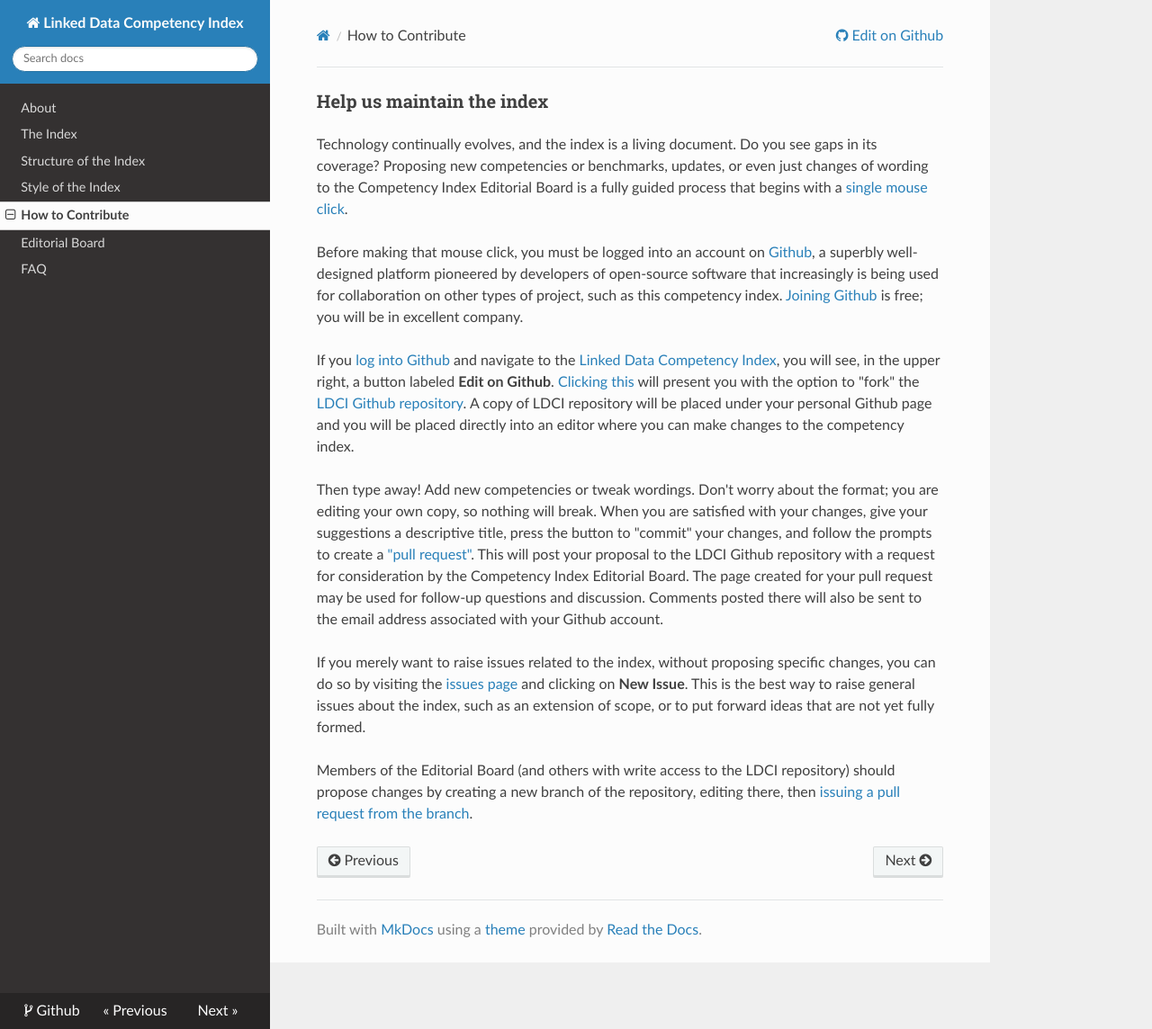
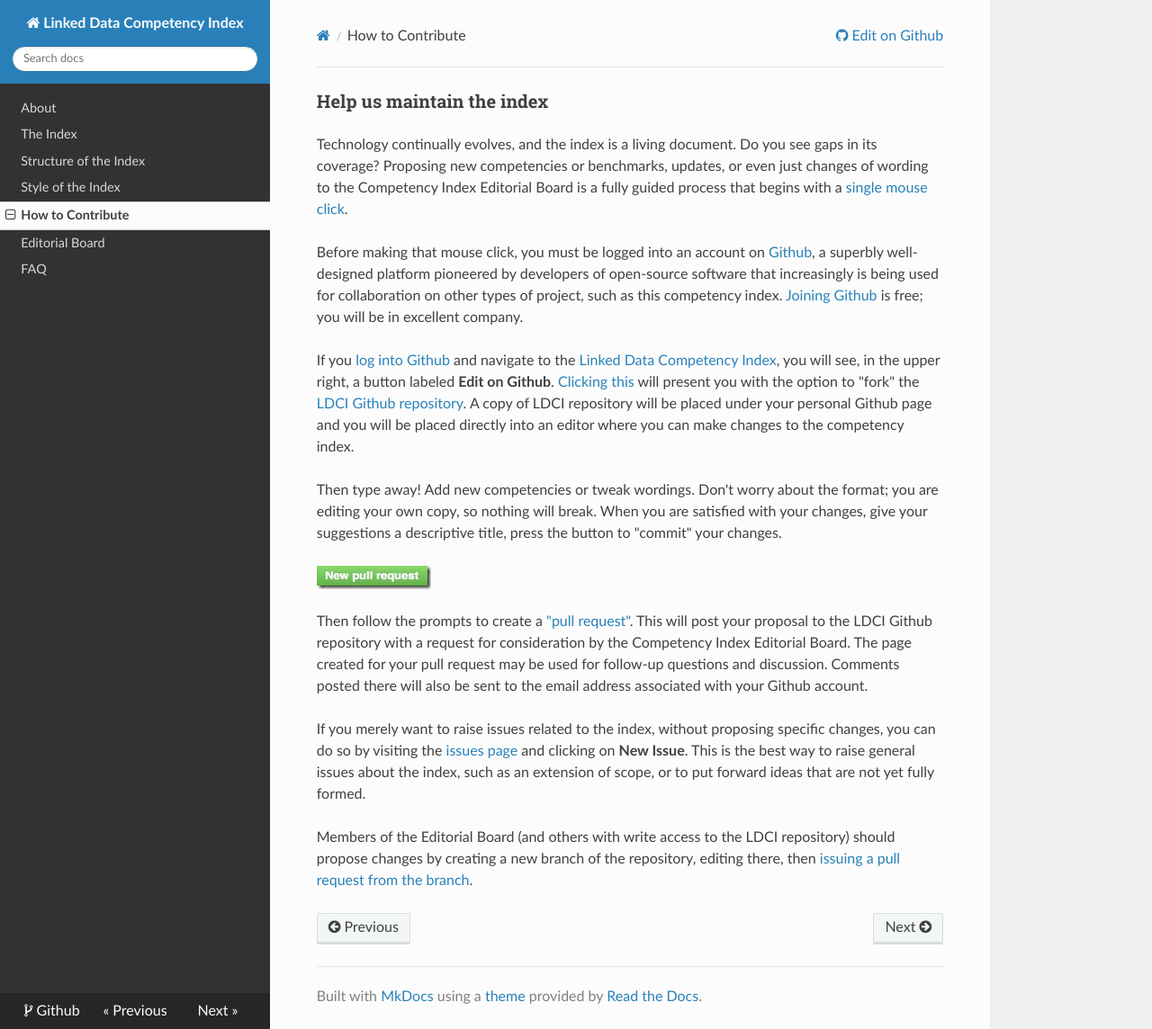
Before and after one commit to dcmi/ldci, an MkDocs documentation site: the page built from docs/process.md, in a window 1280 px wide and 1144 px high. Shown: the whole window at 90% size. Built offline with MkDocs 1.6.1, drawn with Linux system fonts in a browser that asks for light colours; nearby versions of some CDN libraries; old or Windows-style settings are respelled for this version of MkDocs.

Commit message:
add pull request graphic

```diff
--- a/docs/process.md
+++ b/docs/process.md
@@ -6,7 +6,11 @@
 
 If you [log into Github](https://github.com/login) and navigate to the [Linked Data Competency Index](D2695955.md), you will see, in the upper right, a button labeled __Edit on Github__.  [Clicking this](https://github.com/dcmi/ldci/edit/master/docs/index.md) will present you with the option to "fork" the [LDCI Github repository](https://github.com/dcmi/ldci).  A copy of LDCI repository will be placed under your personal Github page and you will be placed directly into an editor where you can make changes to the competency index.
 
-Then type away! Add new competencies or tweak wordings.  Don't worry about the format; you are editing your own copy, so nothing will break.  When you are satisfied with your changes, give your suggestions a descriptive title, press the button to "commit" your changes, and follow the prompts to create a ["pull request"](https://github.com/articles/about-pull-requests/).  This will post your proposal to the LDCI Github repository with a request for consideration by the Competency Index Editorial Board.  The page created for your pull request may be used for follow-up questions and discussion.  Comments posted there will also be sent to the email address associated with your Github account.
+Then type away! Add new competencies or tweak wordings.  Don't worry about the format; you are editing your own copy, so nothing will break.  When you are satisfied with your changes, give your suggestions a descriptive title, press the button to "commit" your changes.
+
+![pull_request](img/pullrequest.jpg)
+
+Then follow the prompts to create a ["pull request"](https://github.com/articles/about-pull-requests/).  This will post your proposal to the LDCI Github repository with a request for consideration by the Competency Index Editorial Board.  The page created for your pull request may be used for follow-up questions and discussion.  Comments posted there will also be sent to the email address associated with your Github account.
 
 If you merely want to raise issues related to the index, without proposing specific changes, you can do so by visiting the [issues page](https://github.com/dcmi/ldci/issues) and clicking on __New Issue__.  This is the best way to raise general issues about the index, such as an extension of scope, or to put forward ideas that are not yet fully formed.
 
```
Also changed, not shown: docs/img/fork.jpg (added), docs/img/pullrequest.jpg (added).
